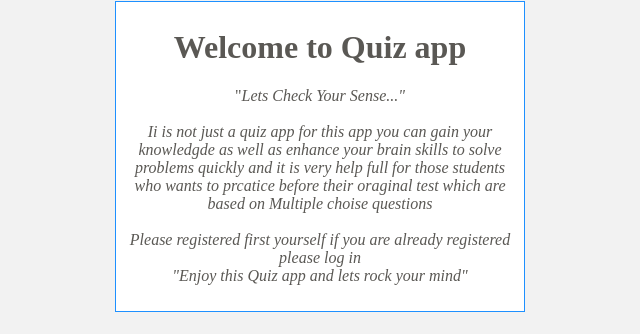
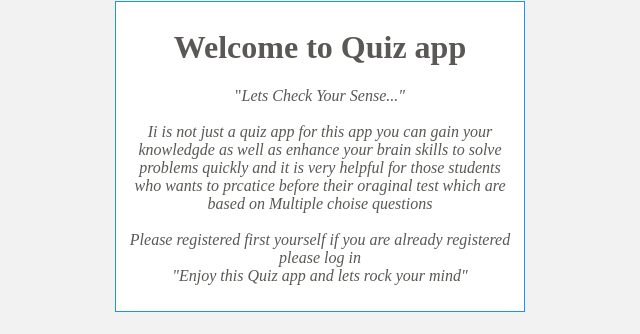
Before and after one commit to mfurqanam/Quiz-app, a plain HTML site: page index.html in a window 1280 px wide. Shown: the part 199-533 px from the top of the page, 335-975 px from the left. Drawn offline with Linux system fonts and the light colour scheme.

```diff
--- a/index.html
+++ b/index.html
@@ -111,7 +111,7 @@
     <fieldset id="wel" >
          <h1> Welcome to Quiz app</h1>
          <p id="msg">"<i>Lets Check Your Sense..."<br><br>Ii is not just a quiz app for this app you can gain your knowledgde
-                            as well as enhance your brain skills to solve problems quickly and it is very help full for those students who wants to
+                            as well as enhance your brain skills to solve problems quickly and it is very helpful for those students who wants to
                             prcatice before their oraginal test which are based on Multiple choise questions <br></br>
                             Please registered first yourself  if you are already registered please log in<br>"Enjoy this Quiz app and lets rock your mind" </p>
     </fieldset>
```
